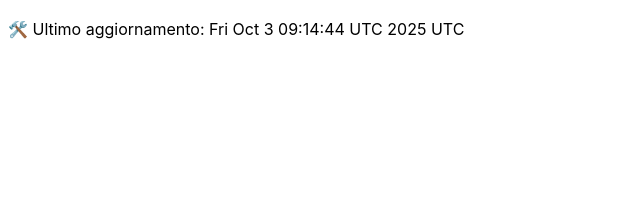
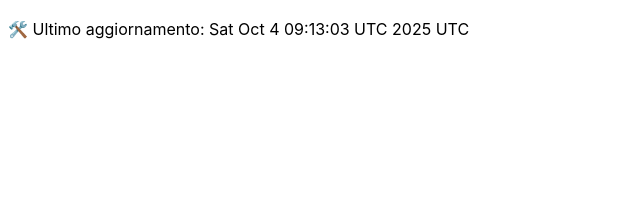
Before and after one commit to DanteTrb/DanteTrb.github.io, a Jekyll site: the page built from badges.md, in a window 1280 px wide. Shown: the top 212 px of the page, without its empty margins (0-640 px from the left). Built offline with Jekyll 4.4.1, drawn with Linux system fonts in a browser that asks for light colours; our own code applies the rules of GitHub Pages for plain Markdown files.

Commit message:
🛠️ Aggiornamento automatico badge

```diff
--- a/badges.md
+++ b/badges.md
@@ -1 +1 @@
-🛠️ Ultimo aggiornamento: Fri Oct  3 09:14:44 UTC 2025 UTC
+🛠️ Ultimo aggiornamento: Sat Oct  4 09:13:03 UTC 2025 UTC
```
